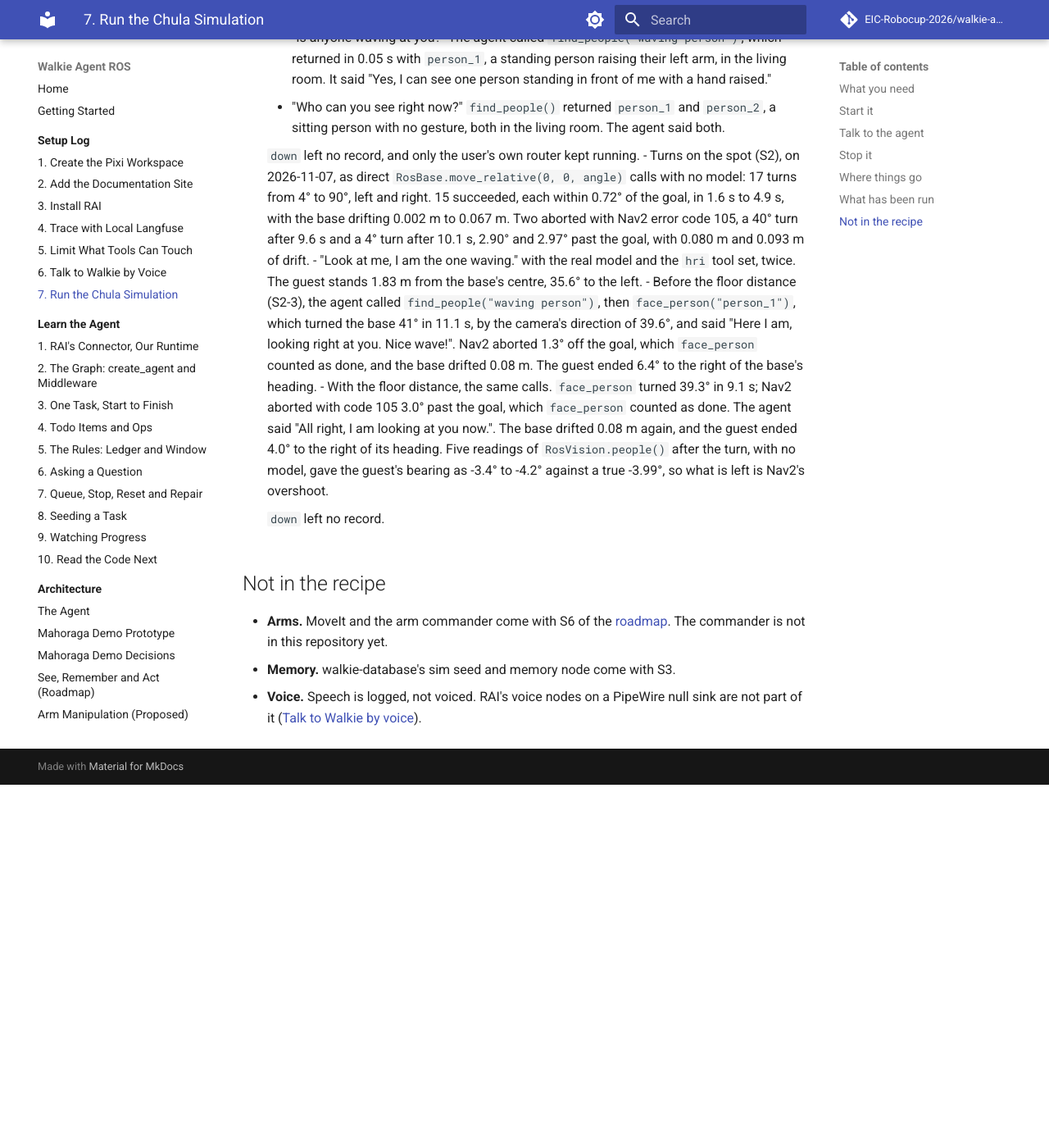
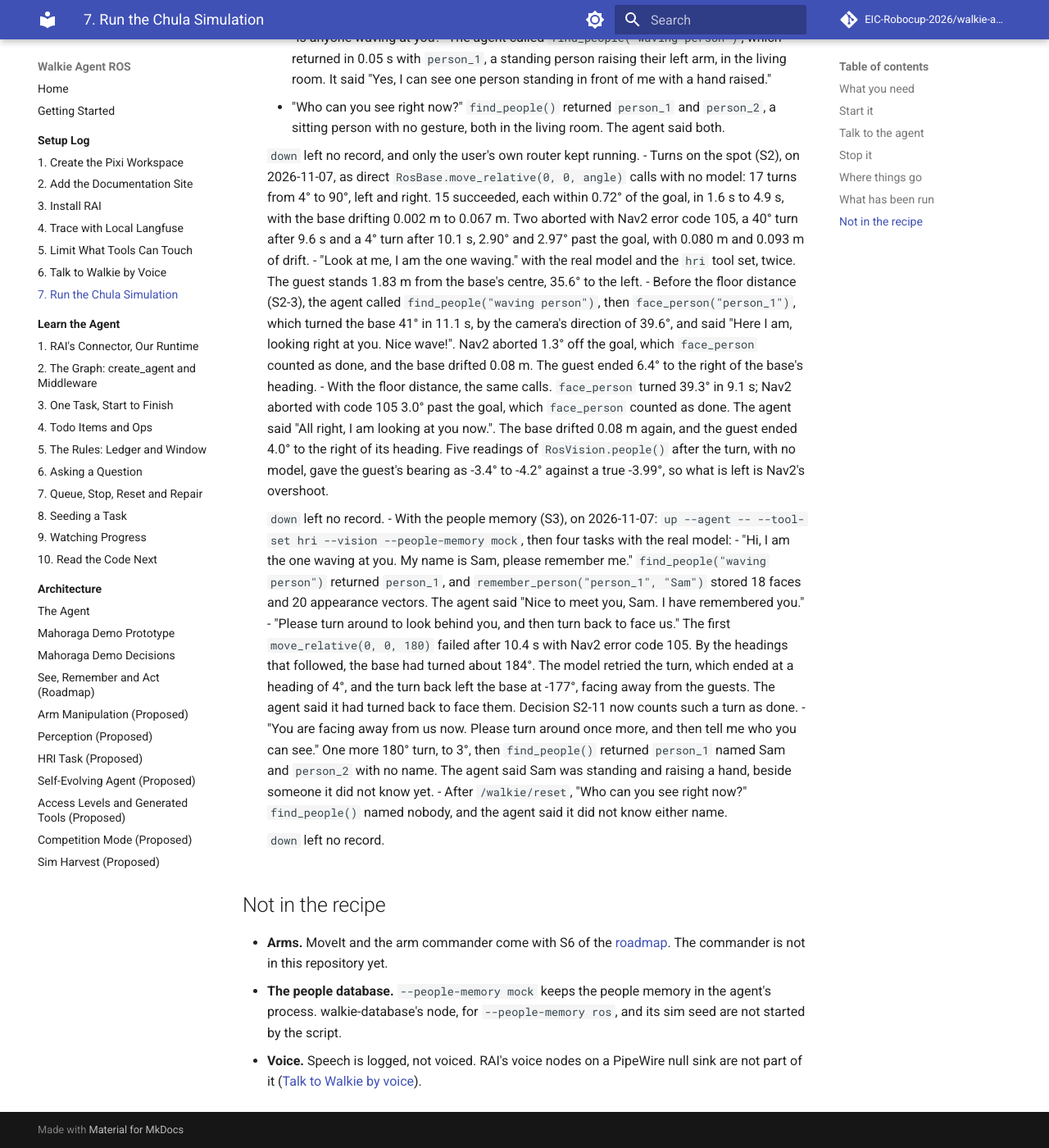
Before and after one commit to EIC-Robocup-2026/walkie-agent-ros, an MkDocs documentation site: the page built from docs/setup/08-chula-simulation.md, in a window 1280 px wide and 1400 px high, scrolled down 6756 px. Shown: the whole window at 82% size. Built offline with MkDocs 1.6.1 and Material for MkDocs 9.7.7, drawn with Linux system fonts in a browser that asks for light colours; comment, search, counter and statistics services are not loaded; before the commit the page ends 7713 px from its top, so only the background shows below that.

Commit message:
docs: record the review fixes, decision S2-11 and the S3 sim run

```diff
--- a/docs/setup/08-chula-simulation.md
+++ b/docs/setup/08-chula-simulation.md
@@ -312,12 +312,35 @@ kitchen table, succeeded from the living room and from the shelf.
       -3.99°, so what is left is Nav2's overshoot.
 
     `down` left no record.
+- With the people memory (S3), on 2026-11-07: `up --agent -- --tool-set hri
+  --vision --people-memory mock`, then four tasks with the real model:
+    - "Hi, I am the one waving at you. My name is Sam, please remember me."
+      `find_people("waving person")` returned `person_1`, and
+      `remember_person("person_1", "Sam")` stored 18 faces and 20 appearance
+      vectors. The agent said "Nice to meet you, Sam. I have remembered you."
+    - "Please turn around to look behind you, and then turn back to face us."
+      The first `move_relative(0, 0, 180)` failed after 10.4 s with Nav2 error
+      code 105. By the headings that followed, the base had turned about 184°.
+      The model retried the turn, which ended at a heading of 4°, and the turn
+      back left the base at -177°, facing away from the guests. The agent said
+      it had turned back to face them. Decision S2-11 now counts such a turn as
+      done.
+    - "You are facing away from us now. Please turn around once more, and then
+      tell me who you can see." One more 180° turn, to 3°, then `find_people()`
+      returned `person_1` named Sam and `person_2` with no name. The agent said
+      Sam was standing and raising a hand, beside someone it did not know yet.
+    - After `/walkie/reset`, "Who can you see right now?" `find_people()`
+      named nobody, and the agent said it did not know either name.
+
+    `down` left no record.
 
 ## Not in the recipe
 
 - **Arms.** MoveIt and the arm commander come with S6 of the
   [roadmap](../architecture/see-remember-act.md). The commander is not in this
   repository yet.
-- **Memory.** walkie-database's sim seed and memory node come with S3.
+- **The people database.** `--people-memory mock` keeps the people memory in
+  the agent's process. walkie-database's node, for `--people-memory ros`, and
+  its sim seed are not started by the script.
 - **Voice.** Speech is logged, not voiced. RAI's voice nodes on a PipeWire null
   sink are not part of it ([Talk to Walkie by voice](07-voice.md)).
```
Also changed, not shown: docs/architecture/mahoraga-demo-decisions.md (+4 -2 lines), docs/architecture/see-remember-act.md (+9 -1 lines).
